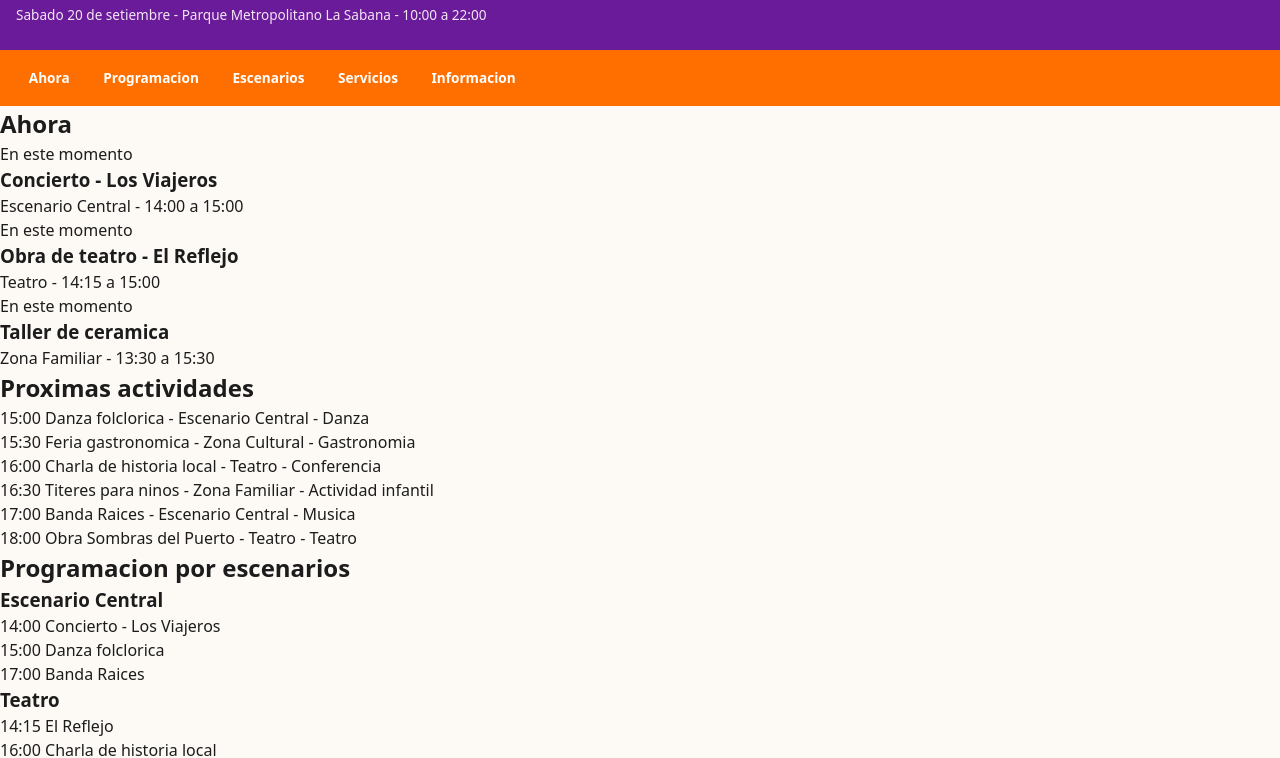
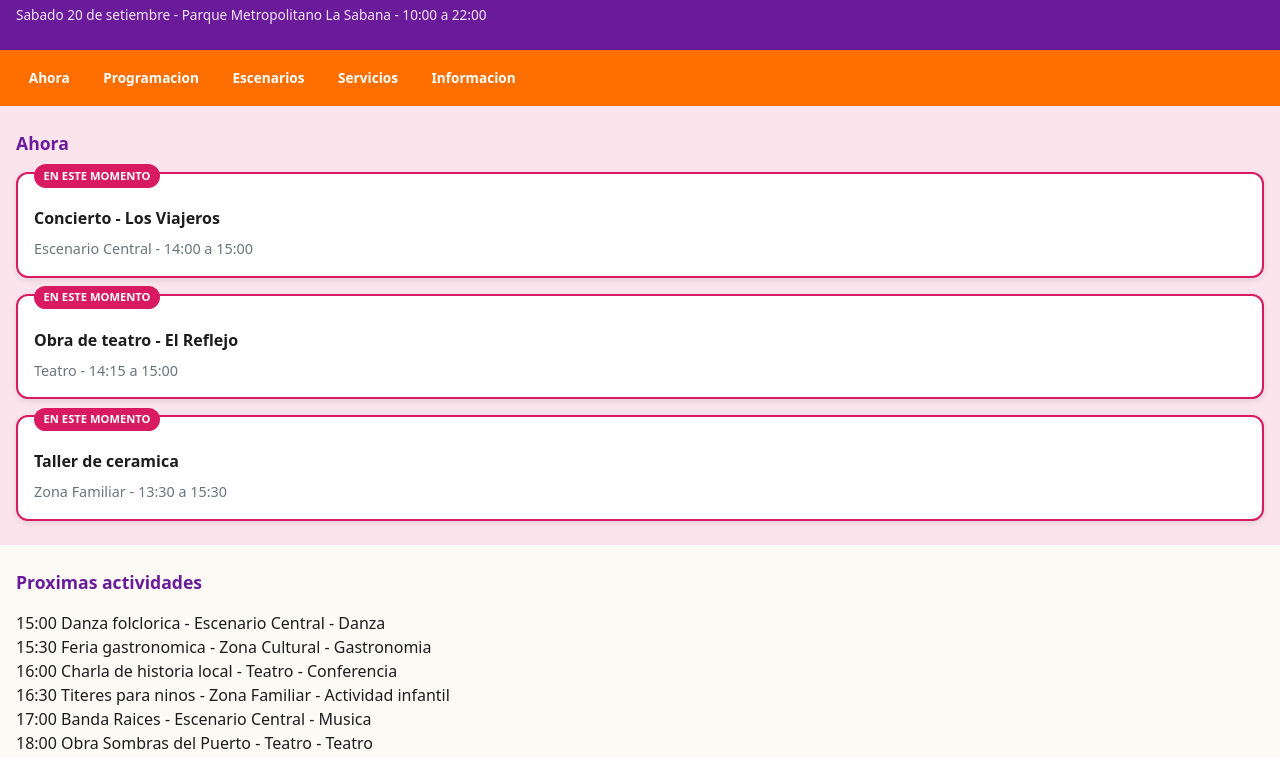
Before and after one commit to AndreinaLeal/tarea1-interfaces-adaptables, a plain HTML site: page caso2/index.html in a window 1280 px wide. Shown: the part 58-816 px from the top of the page. Drawn offline with Linux system fonts and the light colour scheme.

Commit message:
Agregar estilos de la seccion Ahora con position absolute para la etiqueta destacada

```diff
--- a/caso2/css/estilos.css
+++ b/caso2/css/estilos.css
@@ -106,3 +106,67 @@ img {
 .navegacion__lista a:focus {
   background-color: rgba(255, 255, 255, 0.25);
 }
+
+/* ===========================
+   SECCIONES GENERALES
+   =========================== */
+main section {
+  padding: var(--espaciado-md) var(--espaciado-sm);
+}
+
+main h2 {
+  font-size: 1.1rem;
+  margin-bottom: var(--espaciado-sm);
+  color: var(--color-primario);
+}
+
+main h3 {
+  font-size: 1rem;
+}
+
+/* ===========================
+   SECCION "AHORA" (la mas importante en telefono)
+   =========================== */
+.ahora {
+  background-color: var(--color-ahora-fondo);
+}
+
+.ahora__lista {
+  display: flex;
+  flex-direction: column;
+  gap: var(--espaciado-sm);
+}
+
+.actividad-ahora {
+  background-color: var(--color-superficie);
+  border-radius: var(--radio-borde);
+  padding: var(--espaciado-sm);
+  padding-top: 2rem;
+  position: relative;
+  border: 2px solid var(--color-ahora);
+  box-shadow: 0 2px 6px rgba(0, 0, 0, 0.1);
+}
+
+.actividad-ahora h3 {
+  margin-bottom: var(--espaciado-xs);
+}
+
+.actividad-ahora p {
+  font-size: 0.9rem;
+  color: var(--color-texto-claro);
+}
+
+/* Etiqueta "En este momento" superpuesta con position: absolute,
+   dentro de un contenedor con position: relative (.actividad-ahora) */
+.etiqueta-ahora {
+  position: absolute;
+  top: -0.6rem;
+  left: var(--espaciado-sm);
+  background-color: var(--color-ahora);
+  color: white;
+  font-size: 0.7rem;
+  font-weight: bold;
+  padding: 0.2rem 0.6rem;
+  border-radius: var(--radio-borde);
+  text-transform: uppercase;
+}
```
